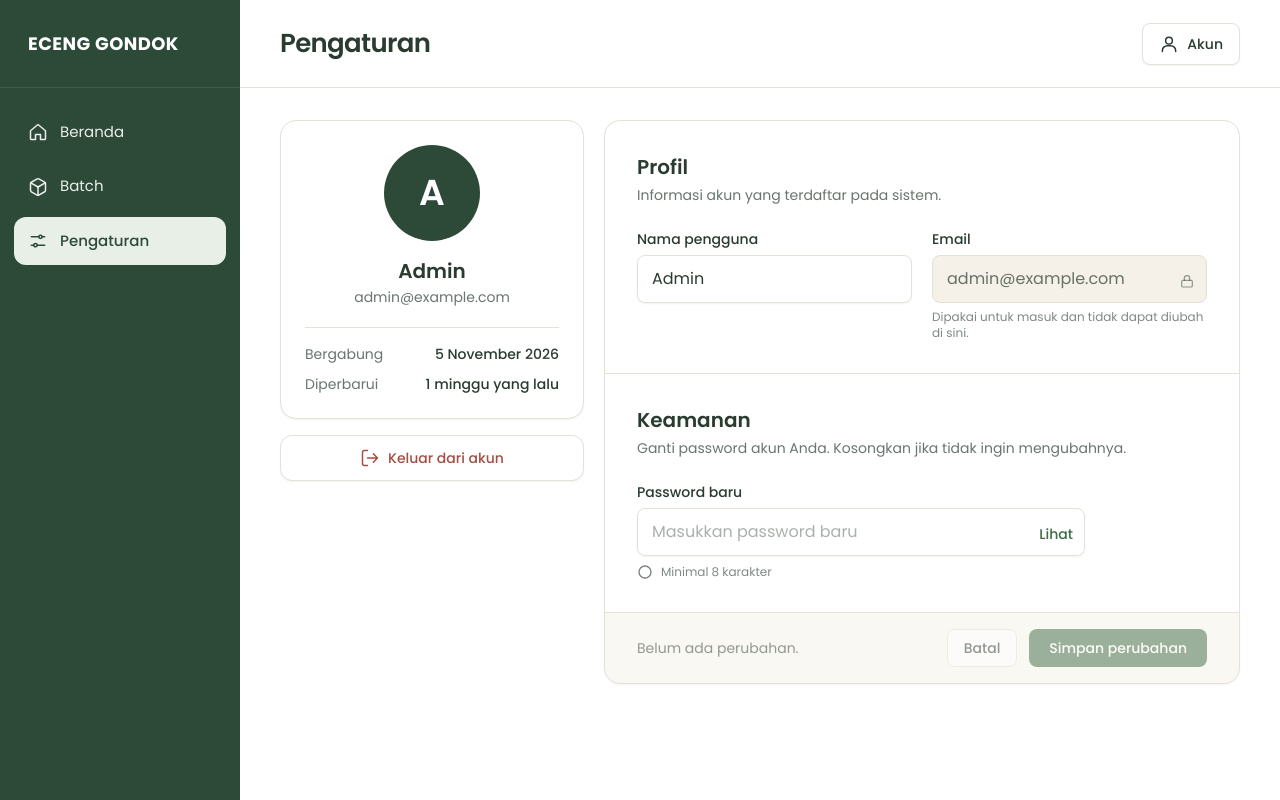
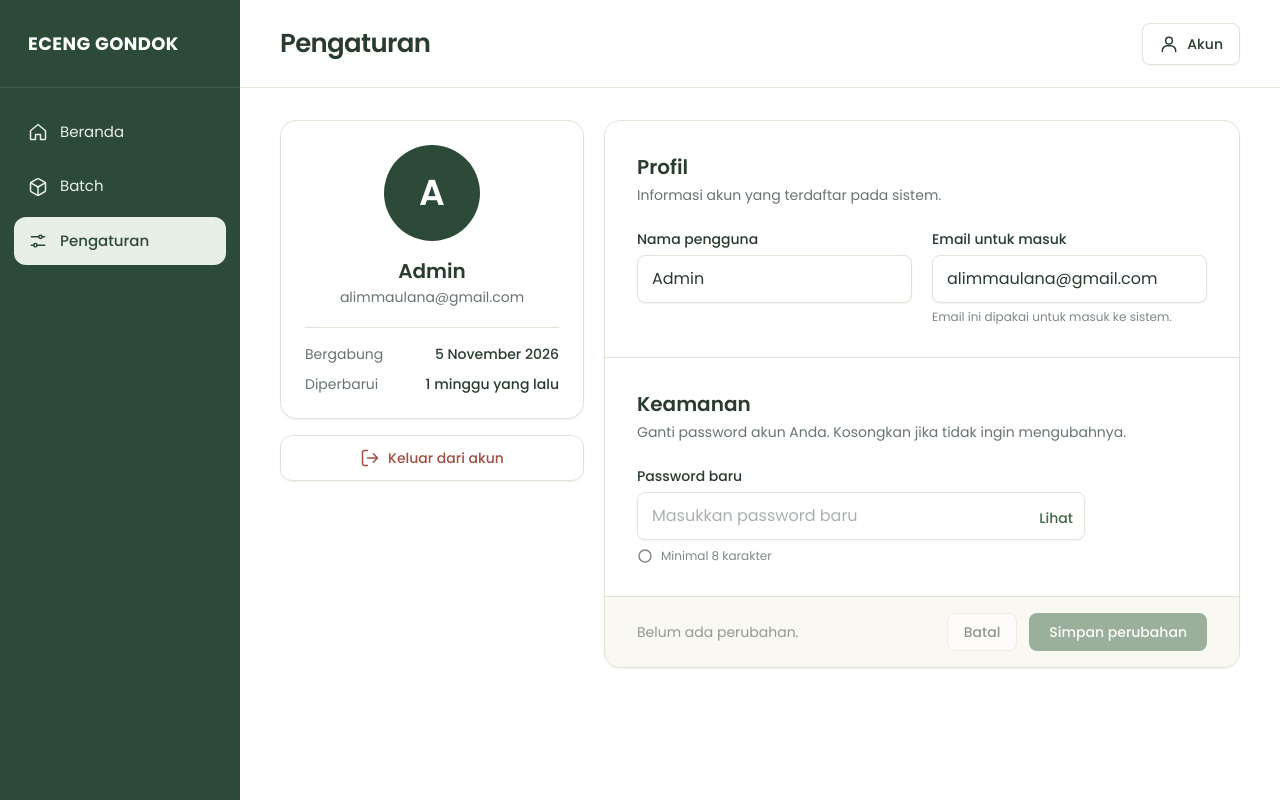
Before and after one commit to mahesadzia/Proyek2_WebPengeringEcengGondok, a Laravel app: page /pengaturan in a window 1280 px wide. Run offline with Laravel 12, Linux system fonts and the light colour scheme; a user stored in the database is signed in; data comes from the database, SQL or seed files in the repository; style sheets or scripts are compiled from the project's sources.

Commit message:
fix pengaturan ubah email

```diff
--- a/app/Http/Controllers/PengaturanController.php
+++ b/app/Http/Controllers/PengaturanController.php
@@ -4,6 +4,7 @@ namespace App\Http\Controllers;
 
 use Illuminate\Http\Request;
 use Illuminate\Support\Facades\Hash;
+use Illuminate\Validation\Rule;
 
 class PengaturanController extends Controller
 {
@@ -14,18 +15,33 @@ class PengaturanController extends Controller
 
     public function update(Request $request)
     {
+        $user = auth()->user();
+
+        // Email disimpan huruf kecil dan tanpa spasi di pinggir
+        $request->merge(['email' => strtolower(trim((string) $request->input('email')))]);
+
+        $emailBerubah = $request->input('email') !== strtolower($user->email);
+
         $request->validate([
-            'name'     => 'required|string|max:255',
-            'password' => 'nullable|string|min:8',
+            'name'     => ['required', 'string', 'max:255'],
+            'email'    => ['required', 'email', 'max:255', Rule::unique('users', 'email')->ignore($user->id)],
+            'password' => ['nullable', 'string', 'min:8'],
+            // Mengganti email untuk login wajib memasukkan password saat ini
+            'password_sekarang' => $emailBerubah ? ['required', 'current_password'] : ['nullable'],
         ], [
-            'name.required' => 'Nama pengguna wajib diisi.',
-            'name.max'      => 'Nama pengguna maksimal 255 karakter.',
-            'password.min'  => 'Password baru minimal 8 karakter.',
+            'name.required'                  => 'Nama pengguna wajib diisi.',
+            'name.max'                       => 'Nama pengguna maksimal 255 karakter.',
+            'email.required'                 => 'Email wajib diisi.',
+            'email.email'                    => 'Format email tidak valid.',
+            'email.max'                      => 'Email maksimal 255 karakter.',
+            'email.unique'                   => 'Email sudah dipakai akun lain.',
+            'password.min'                   => 'Password baru minimal 8 karakter.',
+            'password_sekarang.required'     => 'Masukkan password saat ini untuk mengganti email.',
+            'password_sekarang.current_password' => 'Password saat ini salah.',
         ]);
 
-        $user = auth()->user();
-
-        $user->name = $request->name;
+        $user->name  = $request->name;
+        $user->email = $request->email;
 
         if ($request->filled('password')) {
             $user->password = Hash::make($request->password);
@@ -35,6 +51,8 @@ class PengaturanController extends Controller
 
         return redirect()
             ->route('pengaturan.index')
-            ->with('success', 'Profil berhasil diperbarui!');
+            ->with('success', $emailBerubah
+                ? 'Profil diperbarui. Gunakan email baru untuk masuk berikutnya.'
+                : 'Profil berhasil diperbarui!');
     }
 }
--- a/ecenggondok.sql
+++ b/ecenggondok.sql
@@ -204,7 +204,7 @@ CREATE TABLE `users` (
 --
 
 INSERT INTO `users` (`id`, `name`, `email`, `email_verified_at`, `password`, `remember_token`, `created_at`, `updated_at`) VALUES
-(1, 'Admin', 'admin@example.com', NULL, '$2y$12$48rDxV65T9SbWjzOpfBwnONEfuQgRAtlgy3/5PyYkcLsrFj.gp6d.', NULL, '2026-11-05 06:53:15', '2026-11-05 06:53:15');
+(1, 'Admin', 'alimmaulana@gmail.com', NULL, '$2y$12$48rDxV65T9SbWjzOpfBwnONEfuQgRAtlgy3/5PyYkcLsrFj.gp6d.', NULL, '2026-11-05 06:53:15', '2026-11-05 06:53:15');
 
 --
 -- Indexes for dumped tables
--- a/resources/views/pengaturan.blade.php
+++ b/resources/views/pengaturan.blade.php
@@ -50,11 +50,15 @@
         <form method="POST" action="{{ route('pengaturan.update') }}"
               x-data="{
                   awal: @js($user->name),
+                  awalEmail: @js($user->email),
                   nama: @js(old('name', $user->name)),
+                  email: @js(old('email', $user->email)),
+                  pwSekarang: '',
                   pw: '',
                   lihat: false,
-                  get berubah() { return this.nama.trim() !== this.awal || this.pw.length > 0 },
-                  reset() { this.nama = this.awal; this.pw = ''; this.lihat = false },
+                  get emailBerubah() { return this.email.trim().toLowerCase() !== this.awalEmail.toLowerCase() },
+                  get berubah() { return this.nama.trim() !== this.awal || this.emailBerubah || this.pw.length > 0 },
+                  reset() { this.nama = this.awal; this.email = this.awalEmail; this.pwSekarang = ''; this.pw = ''; this.lihat = false },
               }"
               class="overflow-hidden rounded-2xl border border-ec-line bg-white shadow-sm">
             @csrf
@@ -78,18 +82,31 @@
                     </div>
 
                     <div>
-                        <label for="email" class="block text-sm font-medium text-ec-ink">Email</label>
-                        <div class="relative">
-                            <input id="email" type="email" value="{{ $user->email }}" readonly aria-describedby="email-bantuan"
-                                   class="mt-1.5 block w-full cursor-not-allowed rounded-lg border border-ec-line bg-ec-cream px-3.5 py-2.5 pr-10 text-ec-ink/70 focus:outline-none">
-                            <svg xmlns="http://www.w3.org/2000/svg" viewBox="0 0 24 24" fill="none" stroke="currentColor"
-                                 stroke-width="1.8" stroke-linecap="round" stroke-linejoin="round"
-                                 class="absolute right-3 top-1/2 mt-0.5 h-4 w-4 -translate-y-1/2 text-ec-ink/50" aria-hidden="true">
-                                <rect x="4" y="11" width="16" height="10" rx="2"/>
-                                <path d="M8 11V8a4 4 0 0 1 8 0v3"/>
-                            </svg>
+                        <label for="email" class="block text-sm font-medium text-ec-ink">Email untuk masuk</label>
+                        <input id="email" name="email" type="email" x-model="email" required maxlength="255"
+                               autocomplete="email" aria-describedby="email-bantuan"
+                               @error('email') aria-invalid="true" @enderror
+                               class="{{ $input }} @error('email') border-ec-rosetext @else border-ec-line @enderror">
+                        @error('email')
+                            <p class="mt-1.5 text-sm text-ec-rosetext" role="alert">{{ $message }}</p>
+                        @enderror
+                        <p id="email-bantuan" class="mt-1.5 text-xs text-ec-ink/60">Email ini dipakai untuk masuk ke sistem.</p>
+                    </div>
+
+                    {{-- Muncul hanya saat email diubah --}}
+                    <div class="sm:col-span-2" x-show="emailBerubah" style="display: none">
+                        <div class="rounded-xl border border-ec-amberline bg-ec-amber p-4 sm:max-w-md">
+                            <label for="password_sekarang" class="block text-sm font-medium text-ec-amberink">Password saat ini</label>
+                            <input id="password_sekarang" name="password_sekarang" type="password" x-model="pwSekarang"
+                                   x-bind:required="emailBerubah" autocomplete="current-password"
+                                   placeholder="Konfirmasi dengan password Anda"
+                                   @error('password_sekarang') aria-invalid="true" @enderror
+                                   class="{{ $input }} @error('password_sekarang') border-ec-rosetext @else border-ec-line @enderror">
+                            @error('password_sekarang')
+                                <p class="mt-1.5 text-sm text-ec-rosetext" role="alert">{{ $message }}</p>
+                            @enderror
+                            <p class="mt-1.5 text-xs text-ec-amberink/80">Diperlukan untuk keamanan saat mengganti email login.</p>
                         </div>
-                        <p id="email-bantuan" class="mt-1.5 text-xs text-ec-ink/60">Dipakai untuk masuk dan tidak dapat diubah di sini.</p>
                     </div>
                 </div>
             </div>
```
Also changed, not shown: app/Http/Controllers/SettingController.php (deleted, +0 -47 lines).
